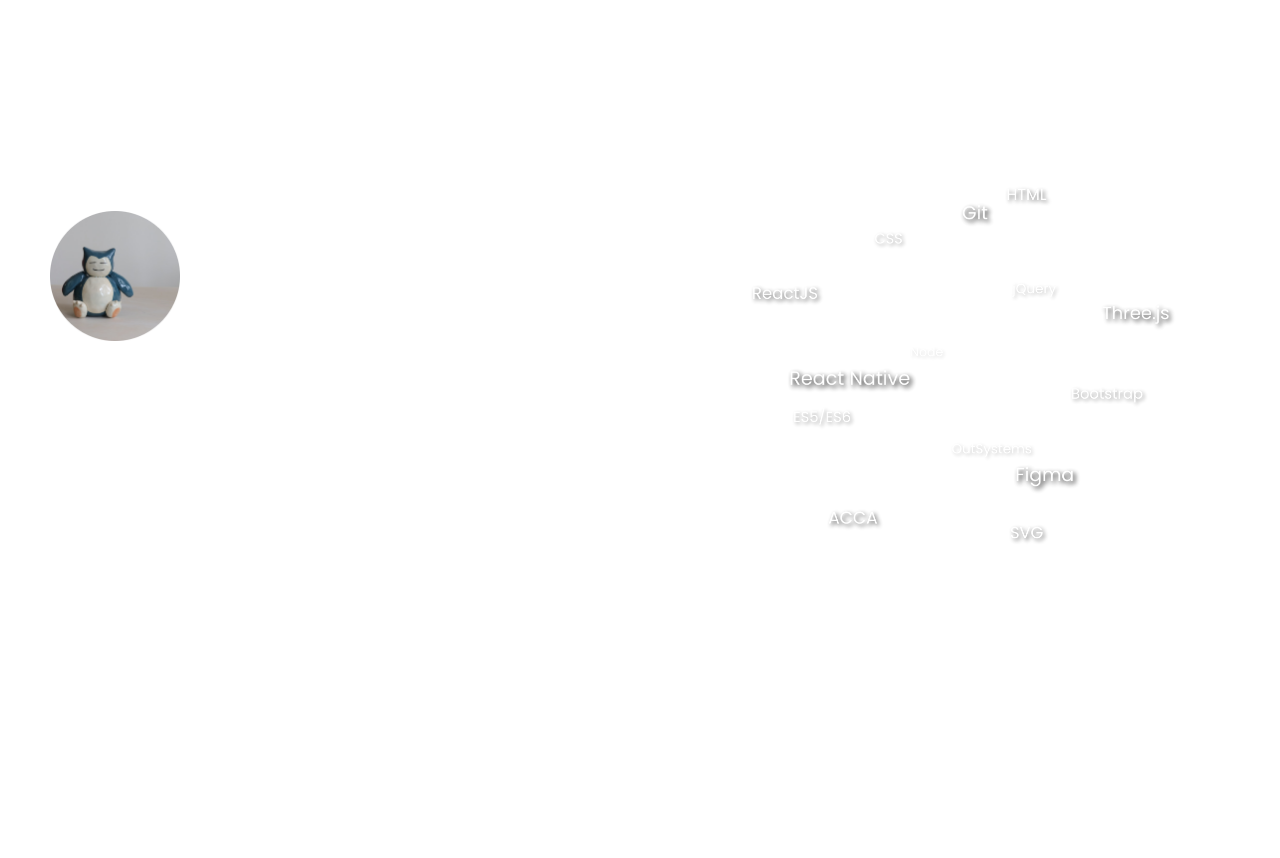
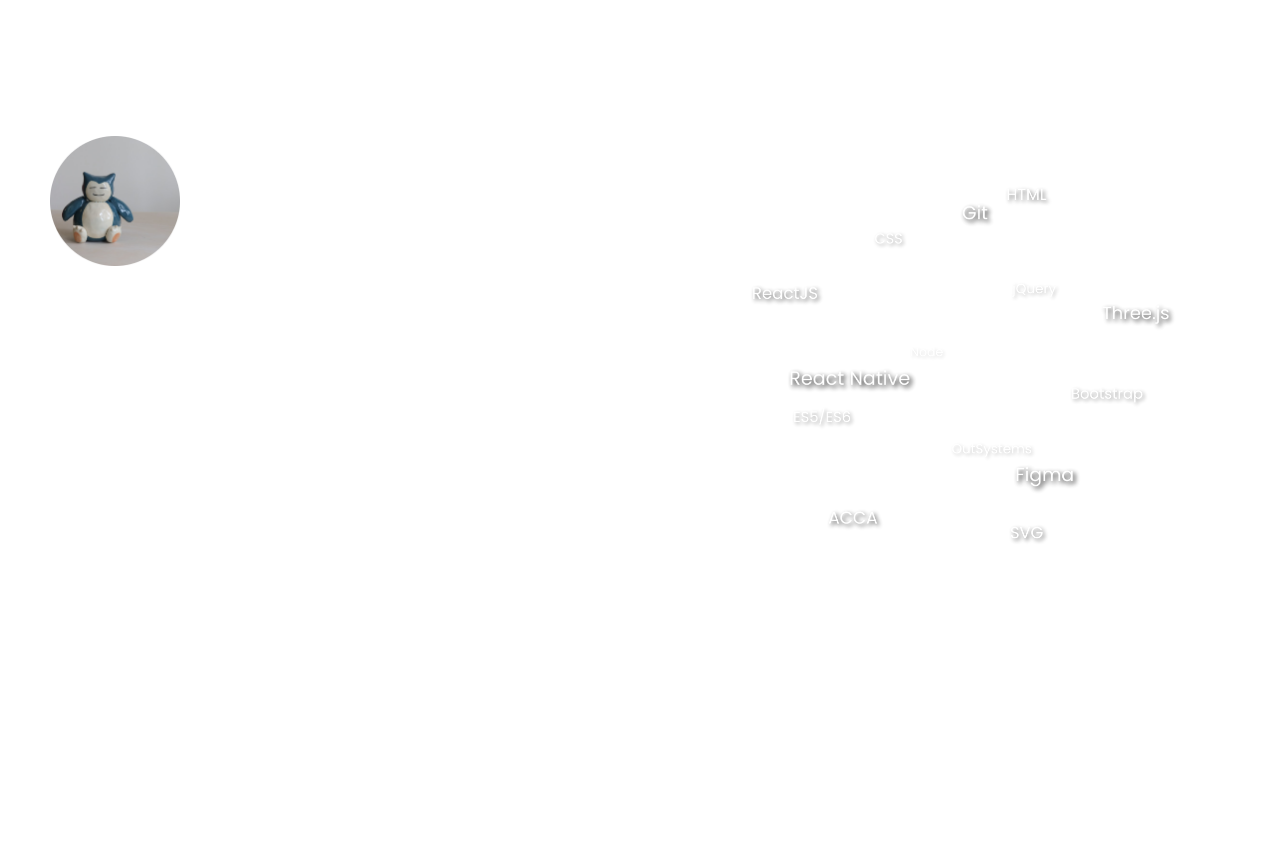
Before and after one commit to jontay999/jontay999.github.io, a plain HTML site: page index.html in a window 1280 px wide. Shown: the part 2340-3198 px from the top of the page. Drawn offline with Linux system fonts and the light colour scheme.

Commit message:
margin and width

```diff
--- a/assets/styles.css
+++ b/assets/styles.css
@@ -505,7 +505,7 @@
   align-items: center;
   justify-content: left;
   margin-left: 50px;
-  margin-top: 150px;
+  margin-top: 75px;
 }
 
 .about-para {
@@ -662,6 +662,7 @@
   color: white;
   margin: 10px 0;
   text-transform: uppercase;
+  width: 100%;
 }
 
 .project-separator {
```
